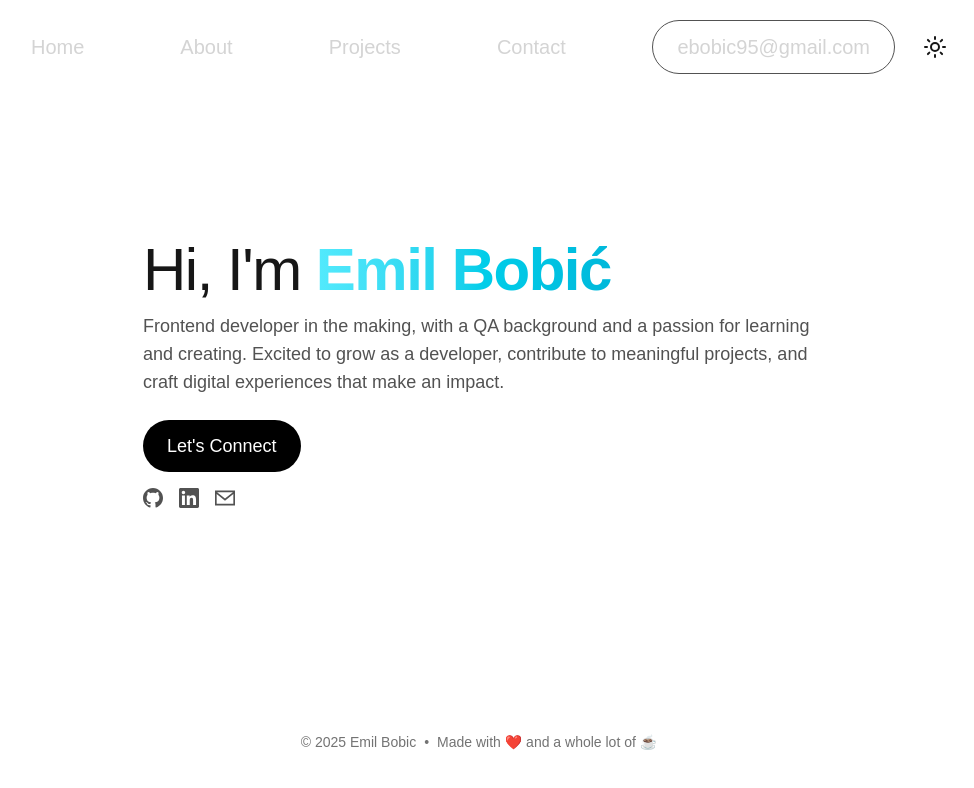
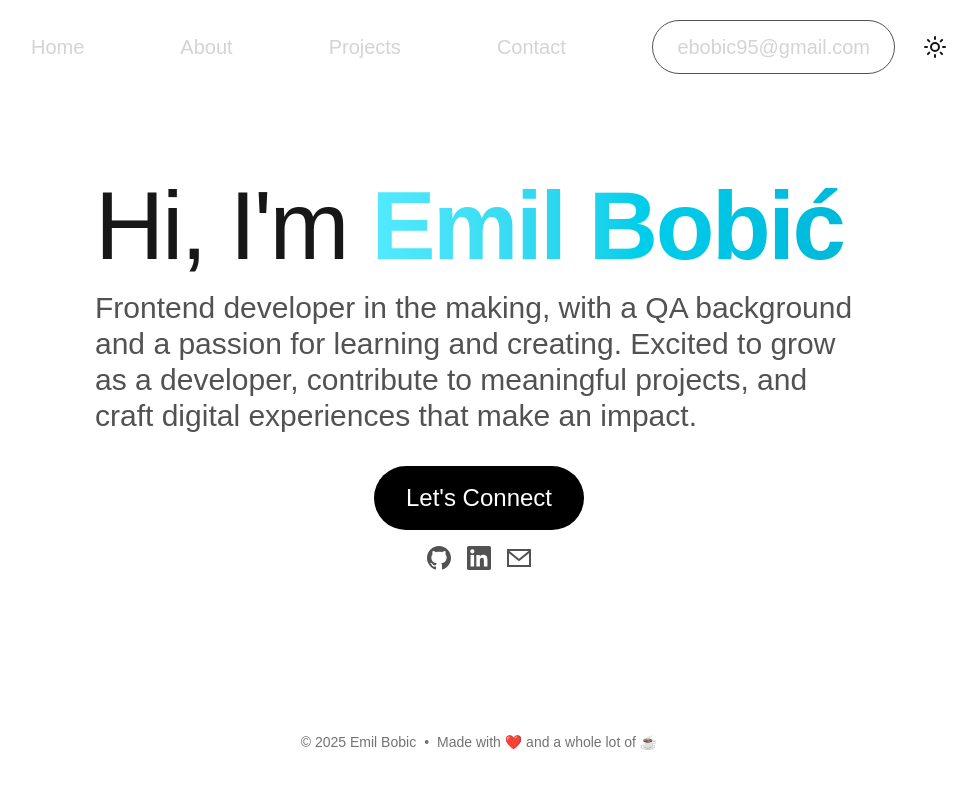
Before and after one commit to ebobic/Portfolio, a Next.js app: page / in a window 1280 px wide. Shown: the top 788 px of the page, without its empty margins (161-1135 px from the left). Built offline with nearby package versions, Linux system fonts and the light colour scheme.

Commit message:
Added animations and hover effects to hero section

```diff
--- a/components/hero.tsx
+++ b/components/hero.tsx
@@ -7,52 +7,107 @@ export function Hero() {
 		<section className="relative flex min-h-[70vh] items-center justify-center">
 			<div className="mx-auto max-w-5xl px-4 md:px-8 py-12 md:py-20 text-left">
 				<motion.h1
-					initial={{ opacity: 0, y: 12 }}
-					animate={{ opacity: 1, y: 0 }}
-					transition={{ duration: 0.5, ease: 'easeOut' }}
-					className="mb-3 text-3xl md:text-5xl lg:text-6xl font-normal tracking-tight"
+					initial={{ opacity: 0, y: 30, scale: 0.9 }}
+					animate={{ opacity: 1, y: 0, scale: 1 }}
+					transition={{ duration: 1.0, ease: [0.25, 0.46, 0.45, 0.94], delay: 0.2 }}
+					className="mb-4 text-4xl md:text-6xl lg:text-8xl font-normal tracking-tight"
 			>
-   <span className="font-light">Hi, I'm</span> <span className="font-bold bg-gradient-to-r from-cyan-300 to-cyan-500 bg-clip-text text-transparent">Emil Bobić</span>
+   <motion.span
+      initial={{ opacity: 0, x: -50, rotateY: -15 }}
+      animate={{ opacity: 1, x: 0, rotateY: 0 }}
+      transition={{ duration: 0.8, ease: [0.25, 0.46, 0.45, 0.94], delay: 0.4 }}
+      className="font-light"
+   >
+      Hi, I'm{' '}
+   </motion.span>
+   <motion.span
+      initial={{ opacity: 0, x: 50, rotateY: 15, scale: 0.8 }}
+      animate={{ opacity: 1, x: 0, rotateY: 0, scale: 1 }}
+      transition={{ duration: 0.8, ease: [0.25, 0.46, 0.45, 0.94], delay: 0.6 }}
+      className="font-bold bg-gradient-to-r from-cyan-300 to-cyan-500 bg-clip-text text-transparent"
+   >
+      Emil Bobić
+   </motion.span>
 				</motion.h1>
 				<motion.p
-					initial={{ opacity: 0 }}
-					animate={{ opacity: 1 }}
-					transition={{ delay: 0.1, duration: 0.5 }}
-					className="mx-auto mb-6 max-w-2xl text-base md:text-lg text-neutral-600 dark:text-neutral-400"
+					initial={{ opacity: 0, y: 25, scale: 0.95 }}
+					animate={{ opacity: 1, y: 0, scale: 1 }}
+					transition={{ delay: 0.9, duration: 0.9, ease: [0.25, 0.46, 0.45, 0.94] }}
+					className="mx-auto mb-8 max-w-3xl text-lg md:text-xl lg:text-3xl text-neutral-600 dark:text-neutral-400"
 				>
 					Frontend developer in the making, with a QA background and a passion for learning and creating. Excited to grow as a developer, contribute to meaningful projects, and craft digital experiences that make an impact.
 				</motion.p>
 				<motion.div
-					initial={{ opacity: 0, y: 6 }}
-					animate={{ opacity: 1, y: 0 }}
-					transition={{ delay: 0.15, duration: 0.4 }}
-					className="flex items-center justify-center md:justify-start gap-3"
+					initial={{ opacity: 0, y: 20, scale: 0.9 }}
+					animate={{ opacity: 1, y: 0, scale: 1 }}
+					transition={{ delay: 1.1, duration: 0.8, ease: [0.25, 0.46, 0.45, 0.94] }}
+					className="flex items-center justify-center gap-3"
 				>
-    <a href="#contact" className="rounded-full bg-black px-4 md:px-6 py-2 md:py-3 text-base md:text-lg text-white dark:bg-white dark:text-black">
+    <motion.a
+        href="#contact"
+        className="rounded-full bg-black hover:bg-cyan-600 dark:bg-white dark:hover:bg-cyan-400 px-6 md:px-8 py-3 md:py-4 text-lg md:text-xl lg:text-2xl text-white dark:text-black transition-all duration-300"
+        whileHover={{
+            scale: 1.05,
+            boxShadow: "0 10px 25px rgba(0, 0, 0, 0.2)",
+            transition: { duration: 0.2 }
+        }}
+        whileTap={{ scale: 0.95 }}
+    >
         Let's Connect
-    </a>
+    </motion.a>
 </motion.div>
 <motion.div
-    initial={{ opacity: 0, y: 6 }}
-    animate={{ opacity: 1, y: 0 }}
-    transition={{ delay: 0.2, duration: 0.4 }}
-    className="flex items-center justify-center md:justify-start gap-3 md:gap-4 mt-4"
+    initial={{ opacity: 0, y: 20, scale: 0.9 }}
+    animate={{ opacity: 1, y: 0, scale: 1 }}
+    transition={{ delay: 1.3, duration: 0.8, ease: [0.25, 0.46, 0.45, 0.94] }}
+    className="flex items-center justify-center gap-3 md:gap-4 mt-4"
 >
-    <a href="https://github.com/emilbobic" target="_blank" rel="noopener noreferrer" className="text-neutral-600 hover:text-neutral-900 dark:text-neutral-400 dark:hover:text-neutral-100">
-        <svg className="h-5 w-5" fill="currentColor" viewBox="0 0 24 24">
+          <motion.a
+          href="https://github.com/ebobic"
+          target="_blank"
+          rel="noopener noreferrer"
+          className="text-neutral-600 hover:text-cyan-400 dark:text-neutral-400 dark:hover:text-cyan-400 transition-all duration-300"
+          whileHover={{
+              scale: 1.2,
+              rotate: 5,
+              transition: { duration: 0.2 }
+          }}
+          whileTap={{ scale: 0.9 }}
+      >
+        <svg className="h-6 w-6" fill="currentColor" viewBox="0 0 24 24">
             <path d="M12 0c-6.626 0-12 5.373-12 12 0 5.302 3.438 9.8 8.207 11.387.599.111.793-.261.793-.577v-2.234c-3.338.726-4.033-1.416-4.033-1.416-.546-1.387-1.333-1.756-1.333-1.756-1.089-.745.083-.729.083-.729 1.205.084 1.839 1.237 1.839 1.237 1.07 1.834 2.807 1.304 3.492.997.107-.775.418-1.305.762-1.604-2.665-.305-5.467-1.334-5.467-5.931 0-1.311.469-2.381 1.236-3.221-.124-.303-.535-1.524.117-3.176 0 0 1.008-.322 3.301 1.23.957-.266 1.983-.399 3.003-.404 1.02.005 2.047.138 3.006.404 2.291-1.552 3.297-1.23 3.297-1.23.653 1.653.242 2.874.118 3.176.77.84 1.235 1.911 1.235 3.221 0 4.609-2.807 5.624-5.479 5.921.43.372.823 1.102.823 2.222v3.293c0 .319.192.694.801.576 4.765-1.589 8.199-6.086 8.199-11.386 0-6.627-5.373-12-12-12z"/>
         </svg>
-    </a>
-    <a href="https://www.linkedin.com/in/emil-bobić-35a00a2a1/" target="_blank" rel="noopener noreferrer" className="text-neutral-600 hover:text-neutral-900 dark:text-neutral-400 dark:hover:text-neutral-100">
-        <svg className="h-5 w-5" fill="currentColor" viewBox="0 0 24 24">
+    </motion.a>
+          <motion.a
+          href="https://www.linkedin.com/in/emil-bobić-35a00a2a1/"
+          target="_blank"
+          rel="noopener noreferrer"
+          className="text-neutral-600 hover:text-cyan-400 dark:text-neutral-400 dark:hover:text-cyan-400 transition-all duration-300"
+          whileHover={{
+              scale: 1.2,
+              rotate: 5,
+              transition: { duration: 0.2 }
+          }}
+          whileTap={{ scale: 0.9 }}
+      >
+        <svg className="h-6 w-6" fill="currentColor" viewBox="0 0 24 24">
             <path d="M20.447 20.452h-3.554v-5.569c0-1.328-.027-3.037-1.852-3.037-1.853 0-2.136 1.445-2.136 2.939v5.667H9.351V9h3.414v1.561h.046c.477-.9 1.637-1.85 3.37-1.85 3.601 0 4.267 2.37 4.267 5.455v6.286zM5.337 7.433c-1.144 0-2.063-.926-2.063-2.065 0-1.138.92-2.063 2.063-2.063 1.14 0 2.064.925 2.064 2.063 0 1.139-.925 2.065-2.064 2.065zm1.782 13.019H3.555V9h3.564v11.452zM22.225 0H1.771C.792 0 0 .774 0 1.729v20.542C0 23.227.792 24 1.771 24h20.451C23.2 24 24 23.227 24 22.271V1.729C24 .774 23.2 0 22.222 0h.003z"/>
         </svg>
-    </a>
-	<a href="mailto:ebobic95@gmail.com" className="text-neutral-600 hover:text-neutral-900 dark:text-neutral-400 dark:hover:text-neutral-100">
-    <svg className="h-5 w-5" fill="currentColor" viewBox="0 0 24 24">
+    </motion.a>
+	<motion.a
+        href="mailto:ebobic95@gmail.com"
+        className="text-neutral-600 hover:text-cyan-400 dark:text-neutral-400 dark:hover:text-cyan-400 transition-all duration-300"
+        whileHover={{
+            scale: 1.2,
+            rotate: 5,
+            transition: { duration: 0.2 }
+        }}
+        whileTap={{ scale: 0.9 }}
+    >
+    <svg className="h-6 w-6" fill="currentColor" viewBox="0 0 24 24">
         <path d="M0 3v18h24V3H0zm21.518 2L12 12.713 2.482 5h19.036zM2 19V7.183l10 8.104 10-8.104V19H2z"/>
     </svg>
-</a>
+</motion.a>
 </motion.div>
 
 			</div>
```
